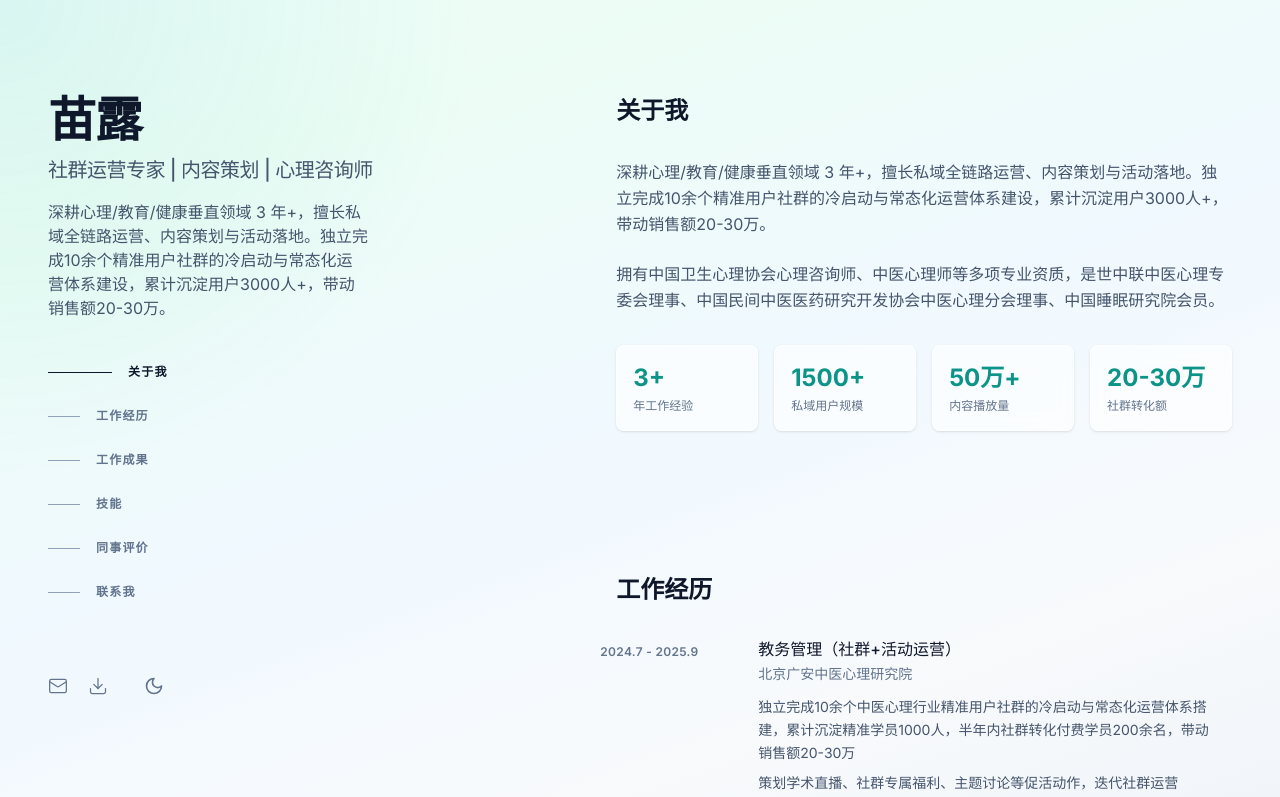
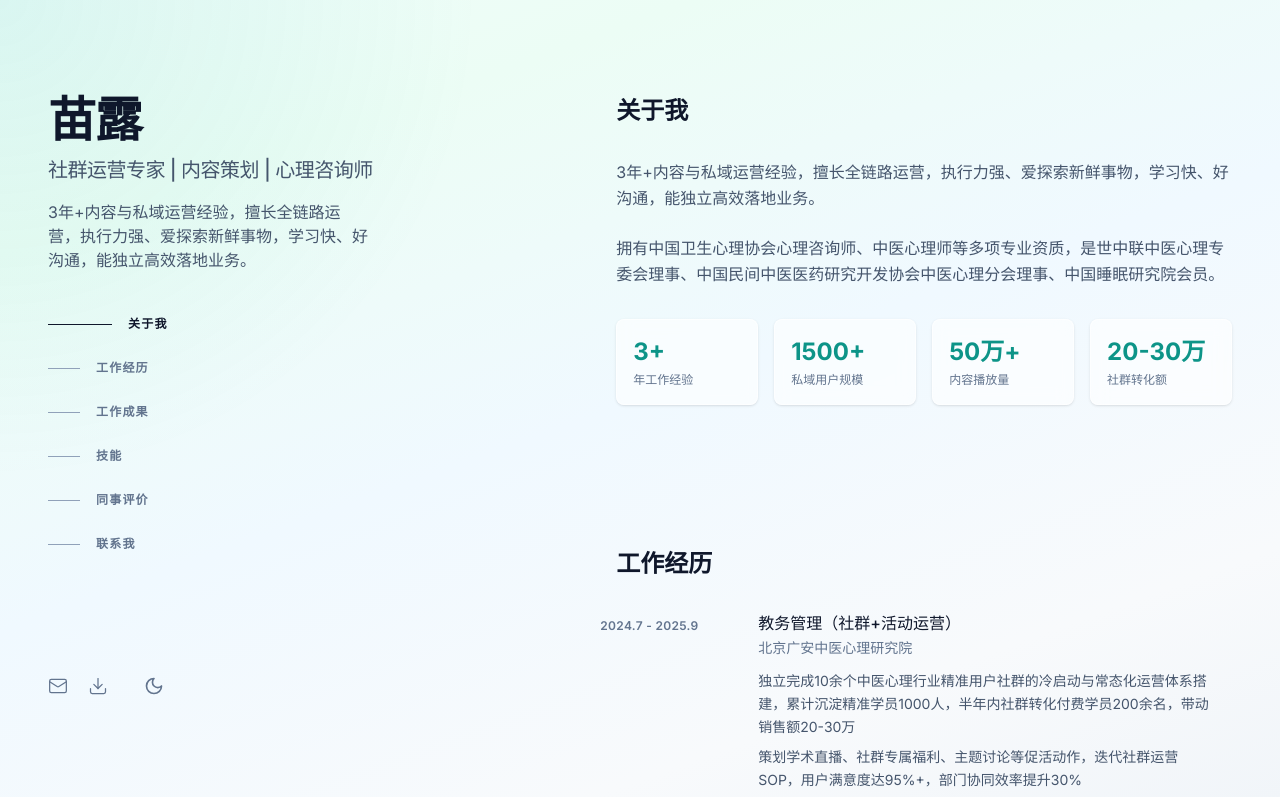
Before and after one commit to molly0812/molly-resume, a React (Vite) app: page / in a window 1280 px wide. Shown: the top 797 px of the page. Built offline with nearby package versions, Linux system fonts and the light colour scheme.

Commit message:
chore: 更新个人简介

```diff
--- a/src/data/content.js
+++ b/src/data/content.js
@@ -10,7 +10,7 @@ export const navItems = [
 export const personalInfo = {
   name: '苗露',
   title: '社群运营专家 | 内容策划 | 心理咨询师',
-  bio: '深耕心理/教育/健康垂直领域 3 年+，擅长私域全链路运营、内容策划与活动落地。独立完成10余个精准用户社群的冷启动与常态化运营体系建设，累计沉淀用户3000人+，带动销售额20-30万。',
+  bio: '3年+内容与私域运营经验，擅长全链路运营，执行力强、爱探索新鲜事物，学习快、好沟通，能独立高效落地业务。',
   email: '951720194@qq.com',
   xiaohongshu: 'https://xhslink.com/m/8XGATbqYwHY',
 };
```
